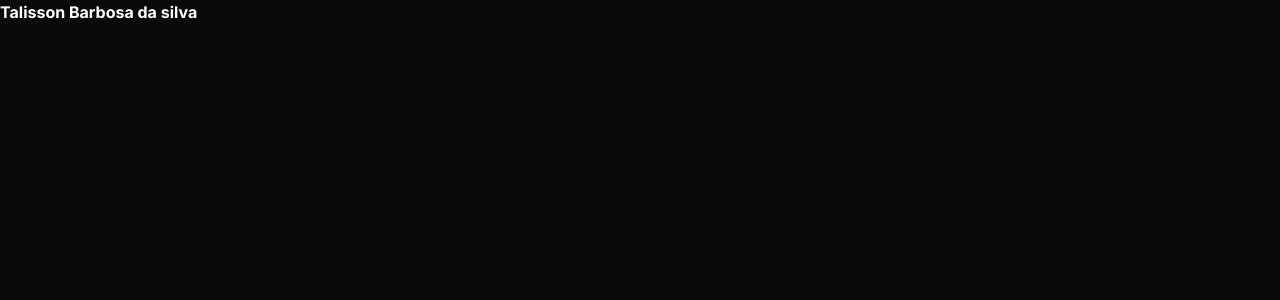
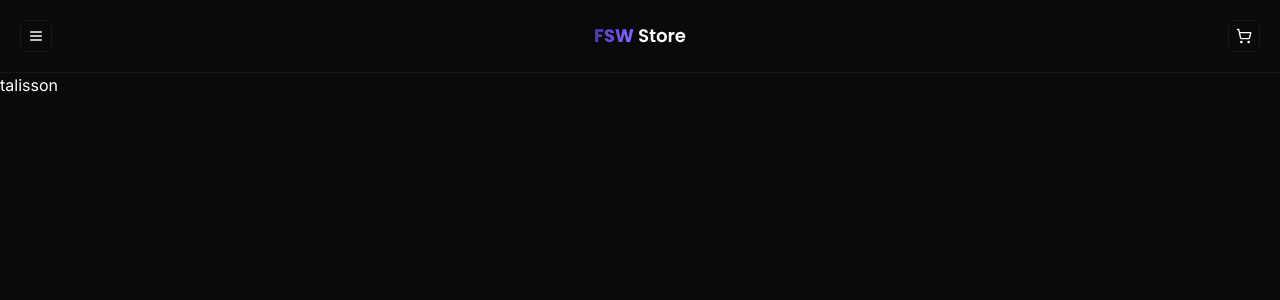
Before and after one commit to Talisson-b99/fsw-store, a Next.js app: page / in a window 1280 px wide. Shown: the top 300 px of the page. Built offline with nearby package versions, Linux system fonts and the light colour scheme.

Commit message:
feat: add header component

```diff
--- a/package.json
+++ b/package.json
@@ -10,6 +10,7 @@
   },
   "dependencies": {
     "@prisma/client": "^5.16.1",
+    "@radix-ui/react-separator": "^1.1.0",
     "@radix-ui/react-slot": "^1.1.0",
     "class-variance-authority": "^0.7.0",
     "clsx": "^2.1.1",
--- a/src/app/layout.tsx
+++ b/src/app/layout.tsx
@@ -2,6 +2,8 @@ import './globals.css'
 
 import type { Metadata } from 'next'
 import { Inter } from 'next/font/google'
+
+import Header from '@/components/header'
 
 const inter = Inter({ subsets: ['latin'] })
 
@@ -16,8 +18,11 @@ export default function RootLayout({
   children: React.ReactNode
 }>) {
   return (
-    <html lang="en">
-      <body className={inter.className}>{children}</body>
+    <html lang="pt-BR">
+      <body className={inter.className}>
+        <Header />
+        {children}
+      </body>
     </html>
   )
 }
--- a/src/app/page.tsx
+++ b/src/app/page.tsx
@@ -1,3 +1,3 @@
 export default function Home() {
-  return <h1 className="font-bold text-white">Talisson Barbosa da silva</h1>
+  return <h2>talisson</h2>
 }
--- /dev/null
+++ b/src/components/header.tsx
@@ -0,0 +1,31 @@
+import { Menu, ShoppingCart } from 'lucide-react'
+import Image from 'next/image'
+
+import logo from '../../public/logo.svg'
+import { Button } from './ui/button'
+import { Separator } from './ui/separator'
+
+const Header = () => {
+  return (
+    <>
+      <div className="flex justify-between p-5">
+        <Button
+          variant="outline"
+          className="flex size-8 items-center justify-center p-0"
+        >
+          <Menu size={16} />
+        </Button>
+        <Image src={logo} alt="fsw store" />
+        <Button
+          variant="outline"
+          className="flex size-8 items-center justify-center p-0"
+        >
+          <ShoppingCart size={16} />
+        </Button>
+      </div>
+      <Separator />
+    </>
+  )
+}
+
+export default Header
--- /dev/null
+++ b/src/components/ui/separator.tsx
@@ -0,0 +1,31 @@
+"use client"
+
+import * as React from "react"
+import * as SeparatorPrimitive from "@radix-ui/react-separator"
+
+import { cn } from "@/lib/utils"
+
+const Separator = React.forwardRef<
+  React.ElementRef<typeof SeparatorPrimitive.Root>,
+  React.ComponentPropsWithoutRef<typeof SeparatorPrimitive.Root>
+>(
+  (
+    { className, orientation = "horizontal", decorative = true, ...props },
+    ref
+  ) => (
+    <SeparatorPrimitive.Root
+      ref={ref}
+      decorative={decorative}
+      orientation={orientation}
+      className={cn(
+        "shrink-0 bg-border",
+        orientation === "horizontal" ? "h-[1px] w-full" : "h-full w-[1px]",
+        className
+      )}
+      {...props}
+    />
+  )
+)
+Separator.displayName = SeparatorPrimitive.Root.displayName
+
+export { Separator }
```
Also changed, not shown: src/components/ui/button.tsx (+21 -21 lines), public/logo.svg (added), 1 other file (tests, documents, lock files or other folders).
